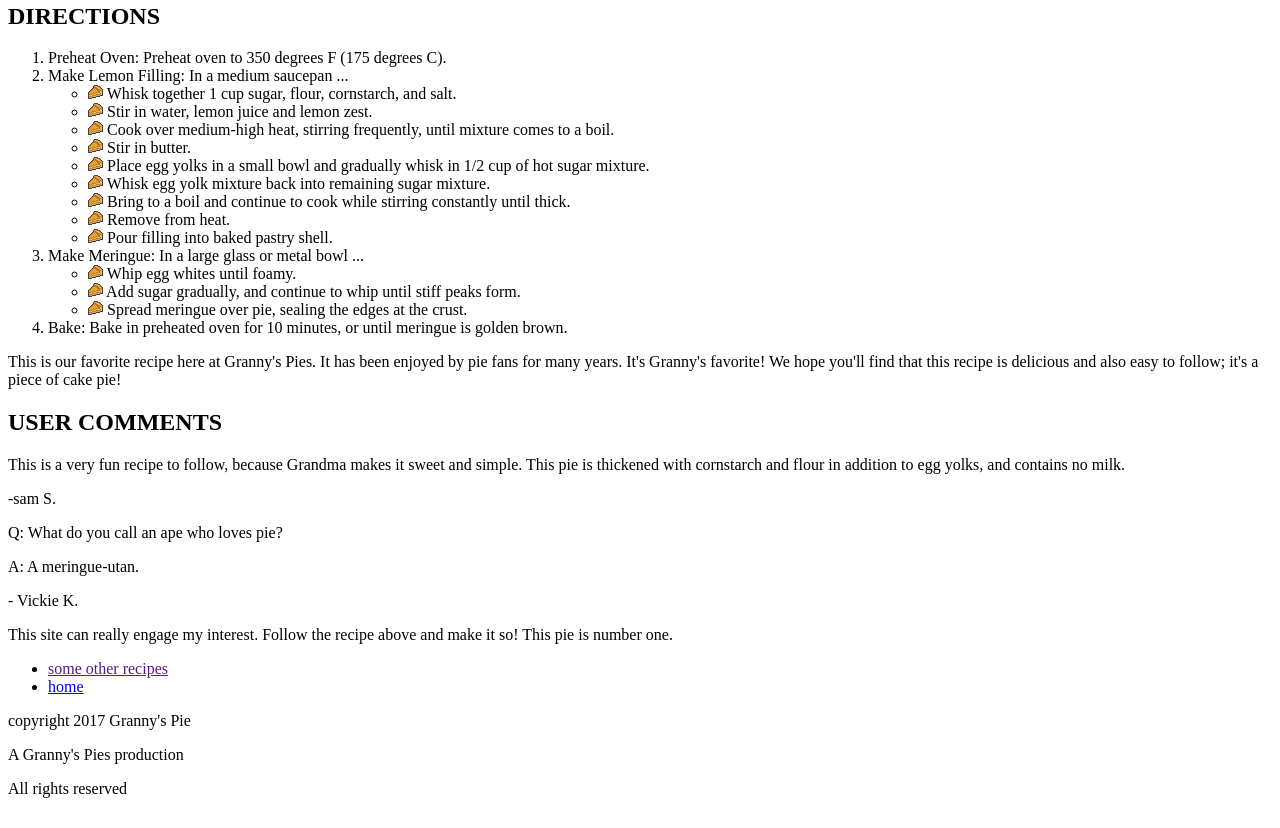
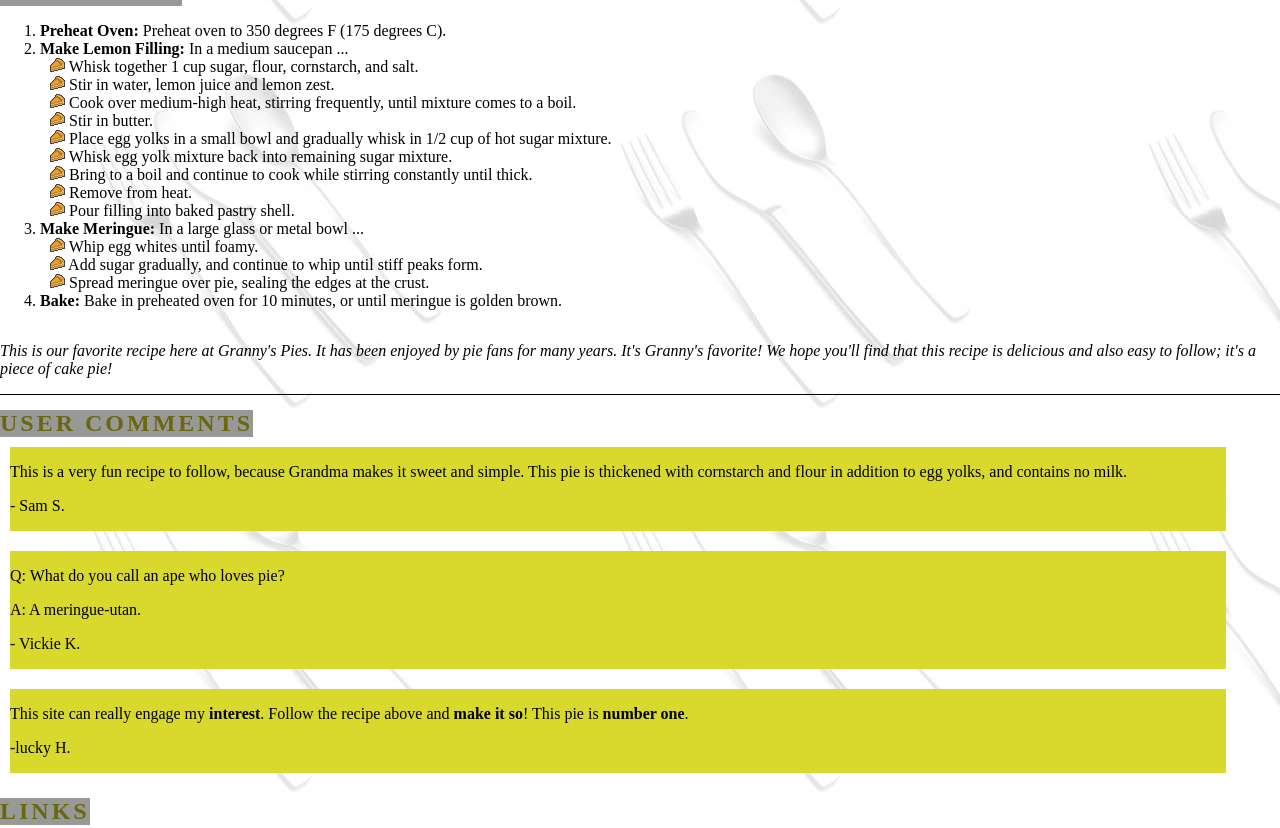
Before and after one commit to colorlessenergy/recipe-pie, a plain HTML site: page index.html in a window 1280 px wide. Shown: the part 724-1552 px from the top of the page. Drawn offline with Linux system fonts and the light colour scheme.

Commit message:
finished css

```diff
--- a/index.html
+++ b/index.html
@@ -4,12 +4,13 @@
   <meta charset="UTF-8">
   <meta name="viewport" content="width=device-width, initial-scale=1.0">
   <meta http-equiv="X-UA-Compatible" content="ie=edge">
-  <title>pie</title>
+  <title>Pie</title>
+  <link rel="shortcut icon" type="image/png" href="img/pie-icon.gif"/>
   <link rel="stylesheet" href="main.css">
 </head>
 <body>
-<div class="header">
-  <h2>
+<div class="header border">
+  <h2 class="center">
     Grandma's Lemon Meringue Pie
   </h2>
   <img src="img/pie.jpg" alt="A pie">
@@ -21,7 +22,7 @@
     <li>8 Servings</li>
   </ul>
 </div>
-<div class="ingredients">
+<div class="ingredients border">
   <h2>INGREDIENTS</h2>
   <ul>
     <li>
@@ -70,7 +71,7 @@
     </li>
   </ul>
 </div>
-<div>
+<div class="directions border">
   <h2>DIRECTIONS</h2>
   <ol>
     <li><span>Preheat Oven: </span>Preheat oven to 350 degrees F (175 degrees C).</li>
@@ -144,7 +145,7 @@
   <h2>USER COMMENTS</h2>
   <div>
     <p>This is a very fun recipe to follow, because Grandma makes it sweet and simple. This pie is thickened with cornstarch and flour in addition to egg yolks, and contains no milk.</p>
-    <p>-sam S.</p>
+    <p>- Sam S.</p>
   </div>
   <div>
     <p>Q: What do you call an ape who loves pie?</p>
@@ -153,9 +154,11 @@
   </div>
   <div>
     <p>This site can really engage my <span>interest</span>. Follow the recipe above and <span>make it so</span>! This pie is <span>number one</span>.</p>
+    <p>-lucky H.</p>
   </div>
 </div>
 <div class="link">
+  <h2>LINKS</h2>
   <ul>
     <li><a href="">some other recipes</a></li>
     <li><a href="#">home</a></li>
--- a/main.css
+++ b/main.css
@@ -0,0 +1,55 @@
+body, html {
+  background: url(img/silverware.jpg);
+  margin: 0;
+  padding: 0;
+}
+
+h2 {
+  align-self: flex-start;
+  background-color: #989997;
+  color: #686811;
+  letter-spacing: 3px;
+  margin: 0;
+  padding: 0;
+  text-align: center;
+}
+
+footer p {
+  margin: 5px;
+  padding: 0;
+
+}
+
+span {
+  font-weight: bold;
+}
+
+.border {
+  border-bottom: 1px solid #000;
+}
+
+.center {
+  align-self: center;
+}
+
+.comments div {
+  background-color: #d8d82d;
+  margin: 10px;
+  width: 95%;
+}
+
+.directions p {
+  font-style: italic;
+}
+
+.header, .ingredients, .directions, .comments, .link {
+  align-items: flex-start;
+  display: flex;
+  flex-direction: column;
+  margin-bottom: 15px;
+}
+
+.header ul, .ingredients ul, .directions ol ul, .link ul {
+  list-style-type: none;
+  padding: 0 10px;
+}
```
